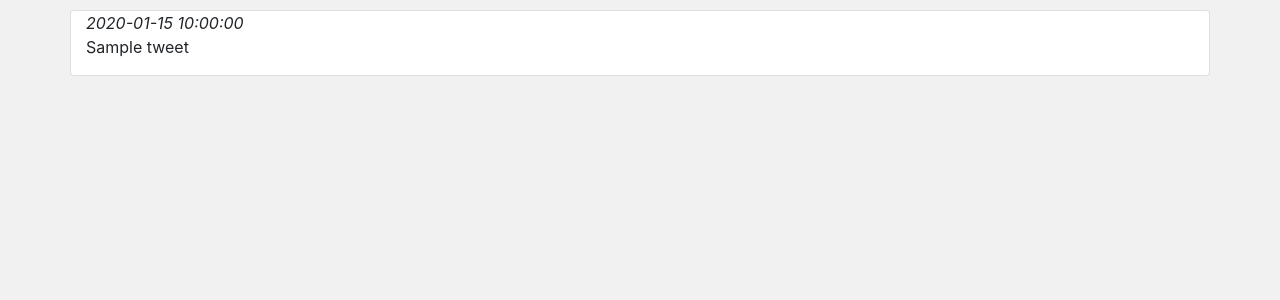
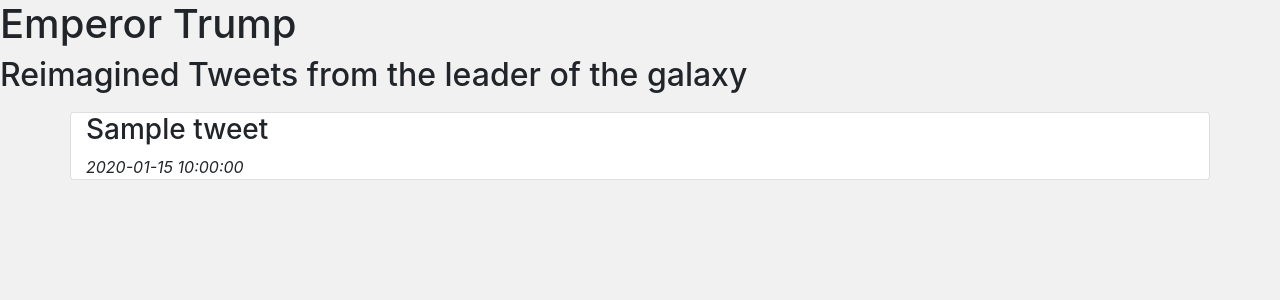
Before and after one commit to nmbr13/donald-palpatine, a Flask app: template templates/index.html in a window 1280 px wide. Shown: the top 300 px of the page. Run offline with Flask 2, Linux system fonts and the light colour scheme; the template is opened without the code that fills it: most values are stand-ins (such as "Sample title", 1, 10 or a date in 2020); some libraries are stand-ins or nearby versions.

Commit message:
Style Updates

```diff
--- a/templates/index.html
+++ b/templates/index.html
@@ -4,13 +4,15 @@
 <link rel="stylesheet" href="../static/style.css">
 </head>
 <body>
+  <h1>Emperor Trump</h1>
+  <h2>Reimagined Tweets from the leader of the galaxy</h2>
   <div class="container">
     <div class="row">
       {% for q in quote%}
       <div class="card col-md-12">
         <div class="quote">
+            <h3>{{q.tweet}}</h3>
             <i>{{q.date}}</i>
-            <p>{{q.tweet}}</p>
         </div>
       </div>
     {%endfor%}
```
